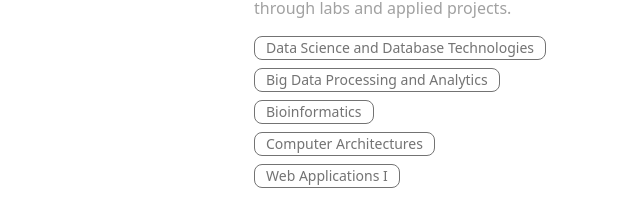
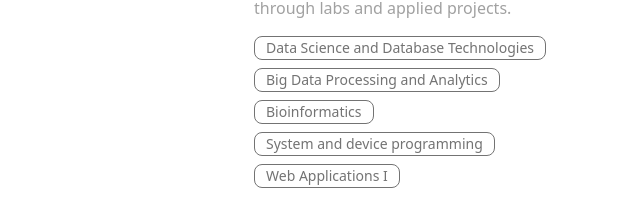
Before and after one commit to Tiazzo/tiazzo.github.io, a React (Vite) app: page / in a window 1280 px wide. Shown: the part 5615-5837 px from the top of the page, without its empty margins (640-1280 px from the left). Built offline with nearby package versions, Linux system fonts and the light colour scheme; a web font is replaced by a local one.

Commit message:
fix: experience description

```diff
--- a/src/components/Education.jsx
+++ b/src/components/Education.jsx
@@ -12,7 +12,7 @@ const education = [{
     degree: "Master Degree in Computer Engineering \n(AI & Data Analytics)",
     date: "2023 – Current",
     description: "Focused on advanced topics in artificial intelligence, machine learning, big data analytics, software engineering, and web development. The program emphasizes both theoretical foundations and hands-on experience through labs and applied projects.",
-    courses: ["Data Science and Database Technologies", "Big Data Processing and Analytics", "Bioinformatics", "Computer Architectures", "Web Applications I"],
+    courses: ["Data Science and Database Technologies", "Big Data Processing and Analytics", "Bioinformatics", "System and device programming", "Web Applications I"],
     universityUrl: "https://www.polito.it/en",
     logo: "/images/education/logo_politecnico-cropped.svg",
     type: "masters",
```
